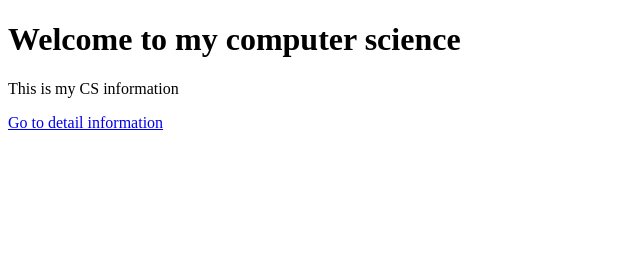
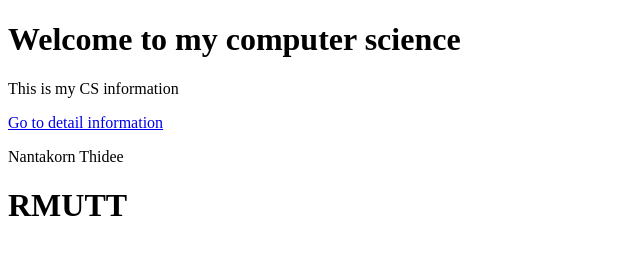
Before and after one commit to ThisWhiteYa/WebHosting, a plain HTML site: page index.html in a window 1280 px wide. Shown: the whole page, without its empty margins (0-640 px from the left). Drawn offline with Linux system fonts and the light colour scheme.

Commit message:
Update index.html

```diff
--- a/index.html
+++ b/index.html
@@ -9,5 +9,7 @@
     <h1>Welcome to my computer science</h1>
     <p>This is my CS information</p>
     <a href="2.html">Go to detail information</a>
+    <p>Nantakorn Thidee</p>
+    <h1>RMUTT</h1>
 </body>
 </html>
```
